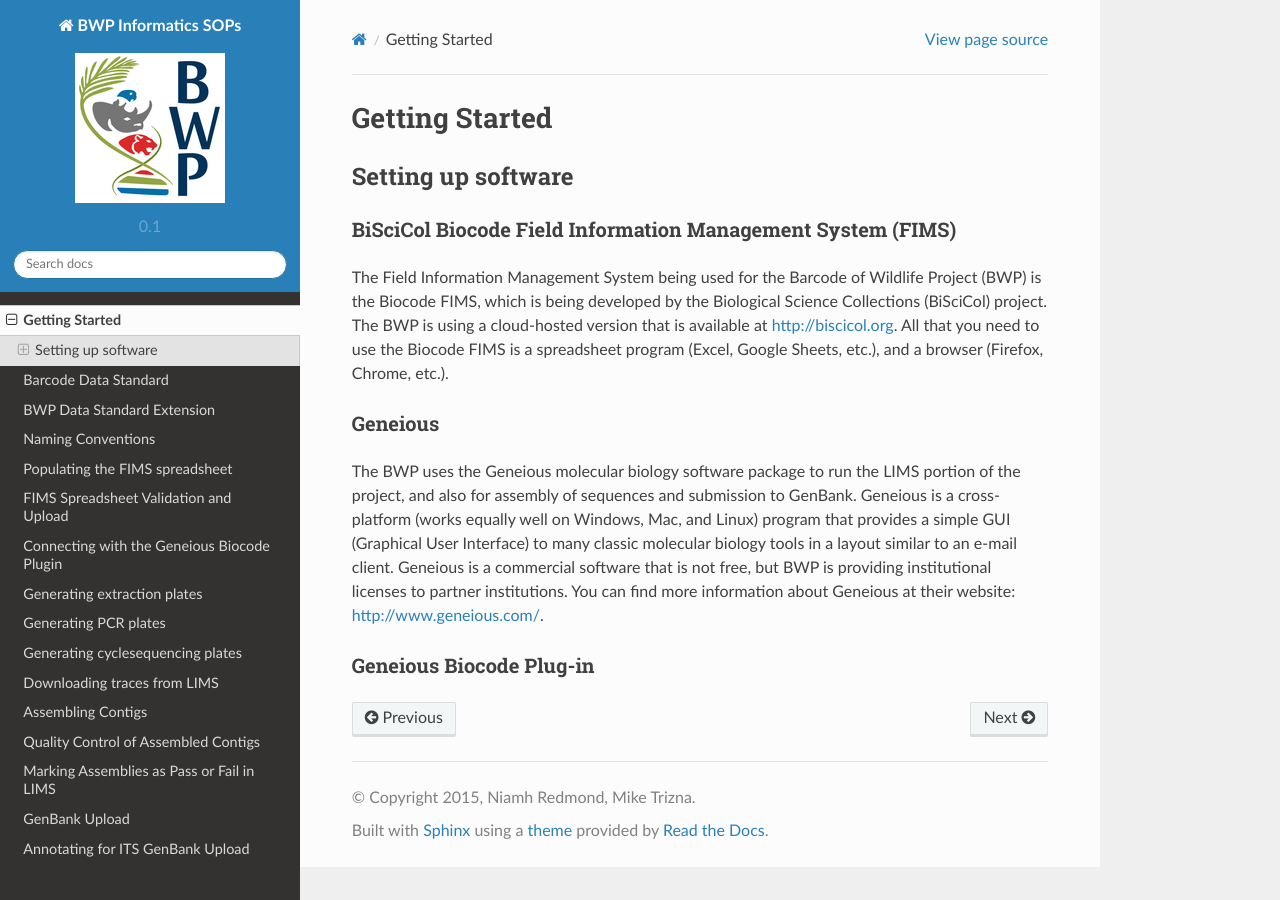
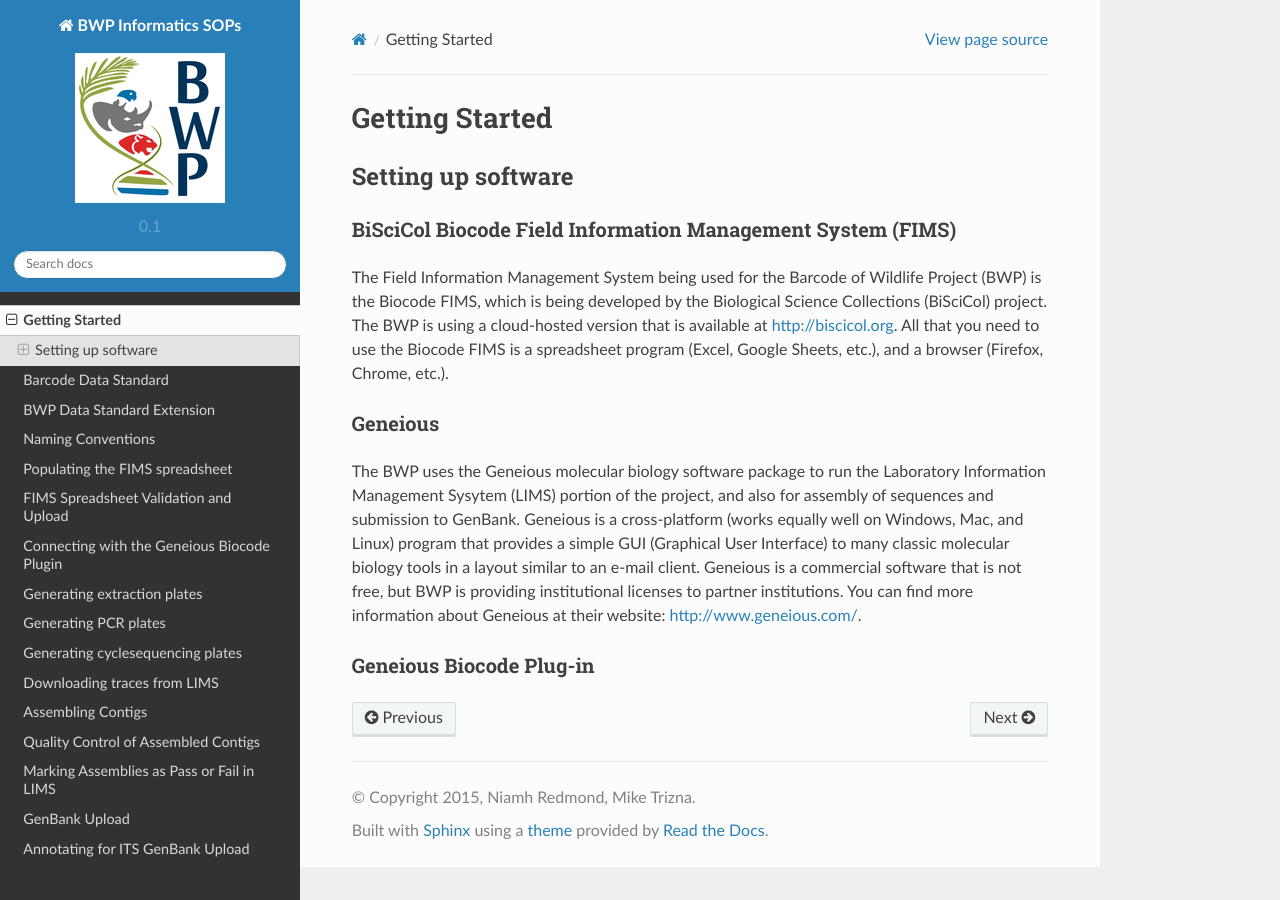
Before and after one commit to SIBarcodeNetwork/BWP-FIMS-and-LIMS, a Sphinx documentation site: the page built from Docs/setup_software.rst, in a window 1280 px wide. Built offline with Sphinx 7.4.7 and the Read the Docs theme 2.0.0, drawn with Linux system fonts in a browser that asks for light colours.

Commit message:
Getting Started
Added explanation for LIMS acronym

```diff
--- a/Docs/setup_software.rst
+++ b/Docs/setup_software.rst
@@ -12,7 +12,7 @@ The Field Information Management System being used for the Barcode of Wildlife P
 Geneious
 ~~~~~~~~
 
-The BWP uses the Geneious molecular biology software package to run the LIMS portion of the project, and also for assembly of sequences and submission to GenBank. Geneious is a cross-platform (works equally well on Windows, Mac, and Linux) program that provides a simple GUI (Graphical User Interface) to many classic molecular biology tools in a layout similar to an e-mail client. Geneious is a commercial software that is not free, but BWP is providing institutional licenses to partner institutions. You can find more information about Geneious at their website: http://www.geneious.com/.
+The BWP uses the Geneious molecular biology software package to run the Laboratory Information Management Sysytem (LIMS) portion of the project, and also for assembly of sequences and submission to GenBank. Geneious is a cross-platform (works equally well on Windows, Mac, and Linux) program that provides a simple GUI (Graphical User Interface) to many classic molecular biology tools in a layout similar to an e-mail client. Geneious is a commercial software that is not free, but BWP is providing institutional licenses to partner institutions. You can find more information about Geneious at their website: http://www.geneious.com/.
 
 Geneious Biocode Plug-in
 ~~~~~~~~~~~~~~~~~~~~~~~~
```
